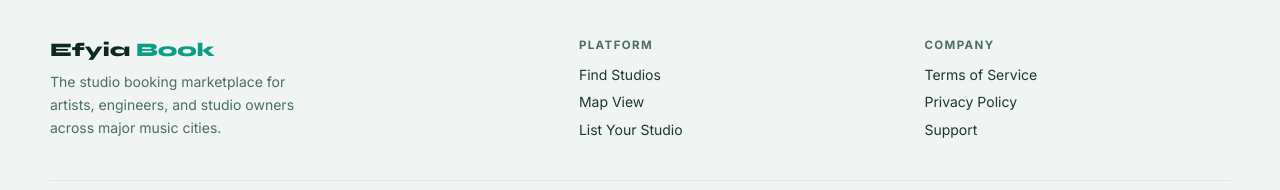
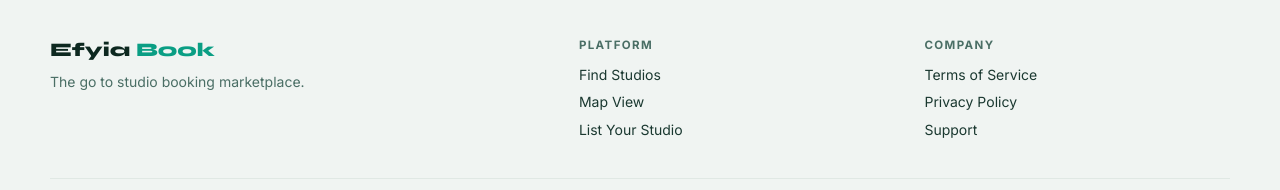
Before and after one commit to wavcave1/Efyia-book, a React (Vite) app: page / in a window 1280 px wide. Shown: the part 2386-2576 px from the top of the page. Built offline with nearby package versions, Linux system fonts and the light colour scheme; no server answers.

Commit message:
Update Layout.jsx

```diff
--- a/src/components/efyia/Layout.jsx
+++ b/src/components/efyia/Layout.jsx
@@ -132,7 +132,7 @@ function Footer() {
       <div className="eyf-footer__grid">
         <div className="eyf-footer__brand">
           <strong className="eyf-footer__brand-name">Efyia <em>Book</em></strong>
-          <p>The studio booking marketplace for artists, engineers, and studio owners across major music cities.</p>
+          <p>The go to studio booking marketplace.</p>
         </div>
         <div className="eyf-footer__col">
           <span className="eyf-footer__col-heading">Platform</span>
```
